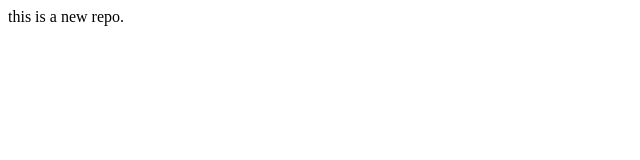
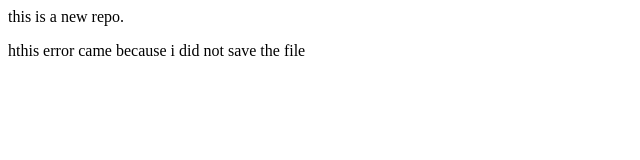
Before and after one commit to vershajain/localgit, a plain HTML site: page index.html in a window 1280 px wide. Shown: the whole page, without its empty margins (0-640 px from the left). Drawn offline with Linux system fonts and the light colour scheme.

Commit message:
trying branc feature

```diff
--- a/index.html
+++ b/index.html
@@ -1 +1,2 @@
 <p>this is a new repo.</p>
+<P>hthis error came because i did not save the file</P>
```
